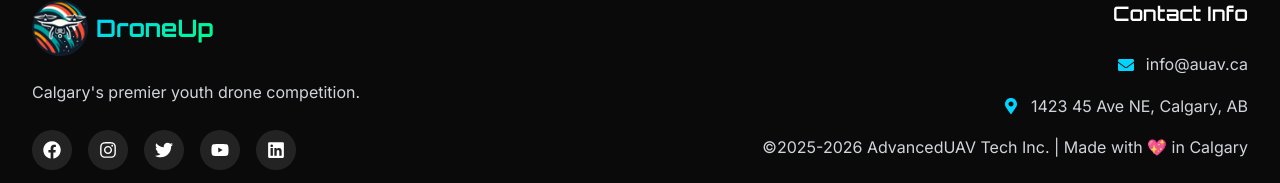
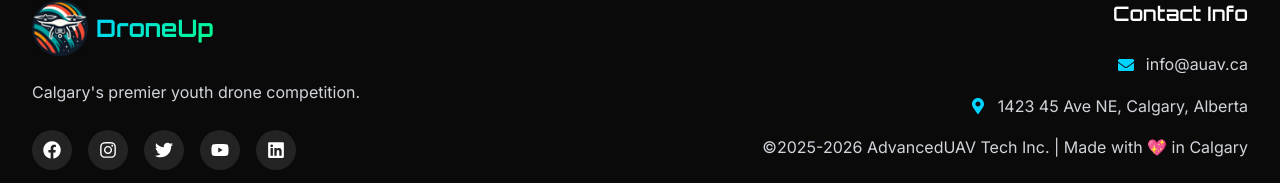
Before and after one commit to AdvancedUAV/DroneUp-Site, a React (Vite) app: page / in a window 1280 px wide. Shown: the part 6460-6643 px from the top of the page. Built offline with nearby package versions, Linux system fonts and the light colour scheme.

Commit message:
Test deploy

```diff
--- a/src/components/Footer.tsx
+++ b/src/components/Footer.tsx
@@ -66,7 +66,7 @@ const Footer: React.FC = () => {
               </div>
               <div className="flex items-center md:justify-end space-x-3">
                 <FaMapMarkerAlt className="text-electric-blue" />
-                <span className="text-gray-300">1423 45 Ave NE, Calgary, AB</span>
+                <span className="text-gray-300">1423 45 Ave NE, Calgary, Alberta</span>
               </div>
               <div className="flex items-center md:justify-end space-x-3">
                 {/* <FaPhone className="text-electric-blue" /> */}
```
